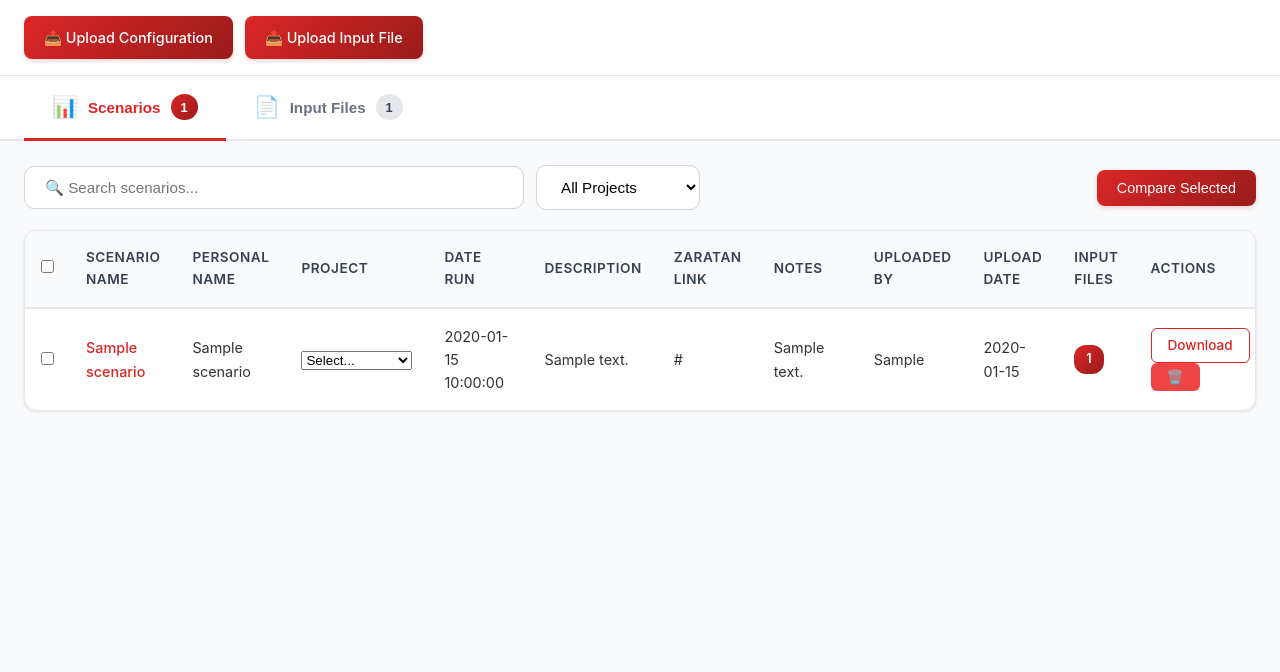
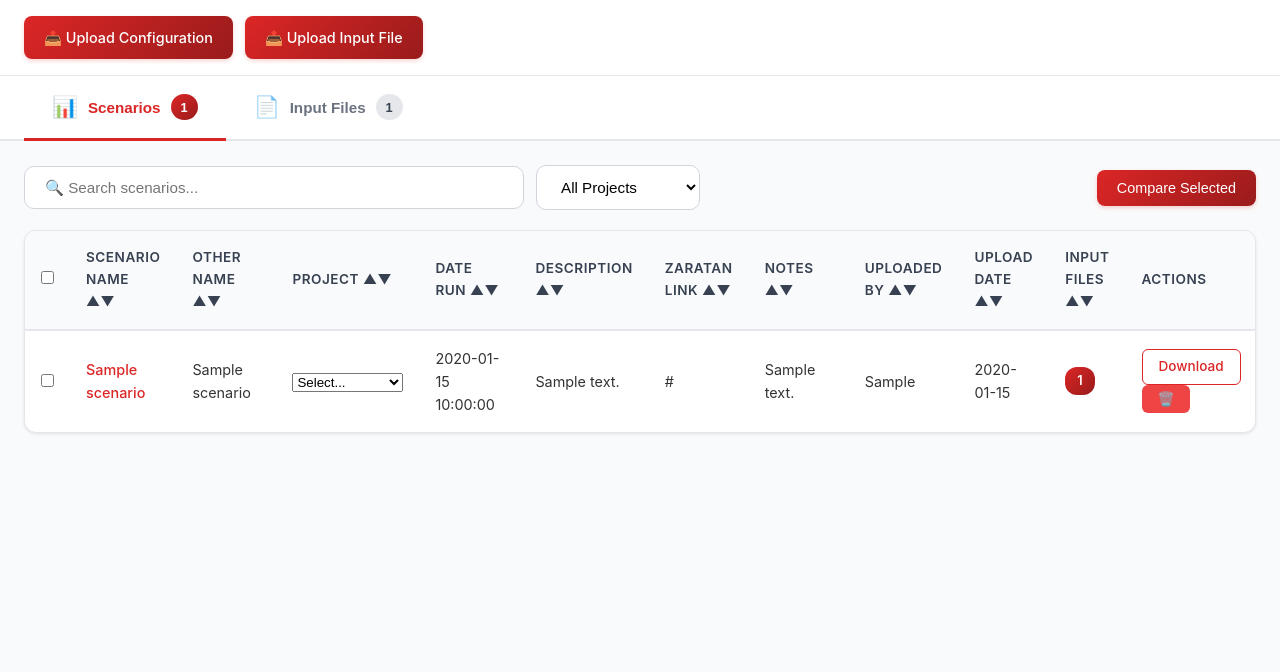
Before and after one commit to kiaraordonez-cgs/gcam-scenario-tracker, a Flask app: template templates/index.html in a window 1280 px wide. Shown: the part 70-742 px from the top of the page. Run offline with Flask 3, Linux system fonts and the light colour scheme; the template is opened without the code that fills it: most values are stand-ins (such as "Sample title", 1, 10 or a date in 2020).

Commit message:
update 9:03

```diff
--- a/app.py
+++ b/app.py
@@ -103,15 +103,23 @@ try:
         file_storage_sheet = sheet.add_worksheet(title='FileStorage', rows=1000, cols=3)
         file_storage_sheet.append_row(['file_id', 'filename', 'content'])
 
-    drive = None  # Not using Drive anymore
+    print("✓ Google Sheets connection successful")
 except Exception as e:
-    print(f"Error initializing Google APIs: {e}")
+    print(f"✗ Error initializing Google APIs: {e}")
+    print("⚠ App will start but Google Sheets features will be unavailable")
     gc = None
-    drive = None
+    scenarios_sheet = None
+    inputs_sheet = None
+    junction_sheet = None
+    file_storage_sheet = None
 
 # =============================================================================
 # Helper Functions - Google Sheets
 # =============================================================================
+
+def sheets_available():
+    """Check if Google Sheets connection is available"""
+    return scenarios_sheet is not None
 
 def get_next_id(worksheet):
     """Get next available ID for a sheet"""
@@ -304,9 +312,15 @@ def parse_configuration_xml(xml_content):
 
         if file_path:
             file_name = Path(file_path).name
+            # Extract folder location (e.g., "../input/gcamdata/xml/file.xml" → "gcamdata/xml")
+            folder_parts = Path(file_path).parent.parts
+            # Remove common prefixes like "..", "input"
+            folder_location = '/'.join([p for p in folder_parts if p not in ('..', '.', 'input')])
+
             result['input_files'].append({
                 'file_name': file_name,
                 'file_path': file_path,
+                'folder_location': folder_location,
                 'component_key': component_key
             })
 
@@ -365,9 +379,25 @@ def allowed_file(filename):
 # Routes
 # =============================================================================
 
+@app.route('/health')
+def health():
+    """Health check endpoint for Render"""
+    status = {
+        'status': 'ok',
+        'sheets_connected': sheets_available()
+    }
+    return jsonify(status)
+
 @app.route('/')
 def index():
     """Main dashboard"""
+    if not sheets_available():
+        flash('Google Sheets connection unavailable. Please try again in a moment.', 'warning')
+        return render_template('index.html',
+                             scenarios=[],
+                             input_files=[],
+                             projects=[])
+
     scenarios = get_all_scenarios()
     input_files = get_all_input_files()
 
@@ -461,7 +491,7 @@ def upload_config():
                     'Not analyzed',
                     'Not analyzed',
                     '',  # policy_name
-                    '',  # folder_location
+                    input_file.get('folder_location', ''),  # folder_location from config
                     '',  # description
                     '',  # additional_notes
                     'Auto-detected',
--- a/static/css/style.css
+++ b/static/css/style.css
@@ -461,3 +461,24 @@ body {
     font-size: 0.95rem;
     color: #111827;
 }
+
+/* Sortable Table Headers */
+.data-table thead th.sortable {
+    cursor: pointer;
+    user-select: none;
+    transition: background 0.2s;
+}
+
+.data-table thead th.sortable:hover {
+    background: #e5e7eb;
+}
+
+.data-table thead th[data-sort="asc"]::after {
+    content: " ▲";
+    color: #dc2626;
+}
+
+.data-table thead th[data-sort="desc"]::after {
+    content: " ▼";
+    color: #dc2626;
+}
--- a/static/js/script.js
+++ b/static/js/script.js
@@ -55,13 +55,64 @@ document.addEventListener('DOMContentLoaded', function() {
                 if (!selectedProject) {
                     row.style.display = '';
                 } else {
-                    const projectCell = row.cells[2]; // Project name column
+                    const projectCell = row.cells[3]; // Project name column (after checkbox)
                     const text = projectCell.textContent.toLowerCase();
                     row.style.display = text.includes(selectedProject) ? '' : 'none';
                 }
             });
         });
     }
+
+    // Table Sorting Setup
+    document.querySelectorAll('.sortable th.sortable').forEach((header) => {
+        header.style.cursor = 'pointer';
+        header.addEventListener('click', function() {
+            const table = this.closest('table');
+            const tbody = table.querySelector('tbody');
+            const rows = Array.from(tbody.querySelectorAll('tr'));
+
+            // Determine if this column is currently sorted
+            const currentSort = this.dataset.sort || 'none';
+            const newSort = currentSort === 'asc' ? 'desc' : 'asc';
+
+            // Reset all headers
+            table.querySelectorAll('th.sortable').forEach(th => {
+                delete th.dataset.sort;
+                th.style.fontWeight = 'normal';
+            });
+
+            // Mark this header as sorted
+            this.dataset.sort = newSort;
+            this.style.fontWeight = 'bold';
+
+            // Get column index
+            const headerIndex = Array.from(this.parentElement.children).indexOf(this);
+
+            // Sort rows
+            rows.sort((a, b) => {
+                let aValue = a.children[headerIndex]?.textContent.trim() || '';
+                let bValue = b.children[headerIndex]?.textContent.trim() || '';
+
+                // Try to parse as numbers
+                const aNum = parseFloat(aValue);
+                const bNum = parseFloat(bValue);
+
+                if (!isNaN(aNum) && !isNaN(bNum)) {
+                    return newSort === 'asc' ? aNum - bNum : bNum - aNum;
+                }
+
+                // String comparison
+                if (newSort === 'asc') {
+                    return aValue.localeCompare(bValue);
+                } else {
+                    return bValue.localeCompare(aValue);
+                }
+            });
+
+            // Re-append rows in new order
+            rows.forEach(row => tbody.appendChild(row));
+        });
+    });
 });
 
 // Compare scenarios modal
--- a/templates/index.html
+++ b/templates/index.html
@@ -52,20 +52,20 @@
         </div>
 
         <div class="table-wrapper">
-            <table class="data-table" id="scenarios-table">
+            <table class="data-table sortable" id="scenarios-table">
                 <thead>
                     <tr>
                         <th><input type="checkbox" id="select-all-scenarios"></th>
-                        <th>Scenario Name</th>
-                        <th>Personal Name</th>
-                        <th>Project</th>
-                        <th>Date Run</th>
-                        <th>Description</th>
-                        <th>Zaratan Link</th>
-                        <th>Notes</th>
-                        <th>Uploaded By</th>
-                        <th>Upload Date</th>
-                        <th>Input Files</th>
+                        <th class="sortable">Scenario Name ▲▼</th>
+                        <th class="sortable">Other Name ▲▼</th>
+                        <th class="sortable">Project ▲▼</th>
+                        <th class="sortable">Date Run ▲▼</th>
+                        <th class="sortable">Description ▲▼</th>
+                        <th class="sortable">Zaratan Link ▲▼</th>
+                        <th class="sortable">Notes ▲▼</th>
+                        <th class="sortable">Uploaded By ▲▼</th>
+                        <th class="sortable">Upload Date ▲▼</th>
+                        <th class="sortable">Input Files ▲▼</th>
                         <th>Actions</th>
                     </tr>
                 </thead>
@@ -108,20 +108,20 @@
             <input type="text" id="input-search" placeholder="🔍 Search input files..." class="search-box">
         </div>
         <div class="table-wrapper">
-            <table class="data-table" id="inputs-table">
+            <table class="data-table sortable" id="inputs-table">
                 <thead>
                     <tr>
-                        <th>File Name</th>
-                        <th>Regions Modified</th>
-                        <th>Years Modified</th>
-                        <th>Sectors Modified</th>
-                        <th>Policy Name</th>
-                        <th>Folder Location</th>
-                        <th>Description</th>
-                        <th>Notes</th>
-                        <th>Uploaded By</th>
-                        <th>Upload Date</th>
-                        <th>Used In Scenarios</th>
+                        <th class="sortable">File Name ▲▼</th>
+                        <th class="sortable">Regions Modified ▲▼</th>
+                        <th class="sortable">Years Modified ▲▼</th>
+                        <th class="sortable">Sectors Modified ▲▼</th>
+                        <th class="sortable">Policy Name ▲▼</th>
+                        <th class="sortable">Folder Location ▲▼</th>
+                        <th class="sortable">Description ▲▼</th>
+                        <th class="sortable">Notes ▲▼</th>
+                        <th class="sortable">Uploaded By ▲▼</th>
+                        <th class="sortable">Upload Date ▲▼</th>
+                        <th class="sortable">Used In Scenarios ▲▼</th>
                         <th>Actions</th>
                     </tr>
                 </thead>
```
